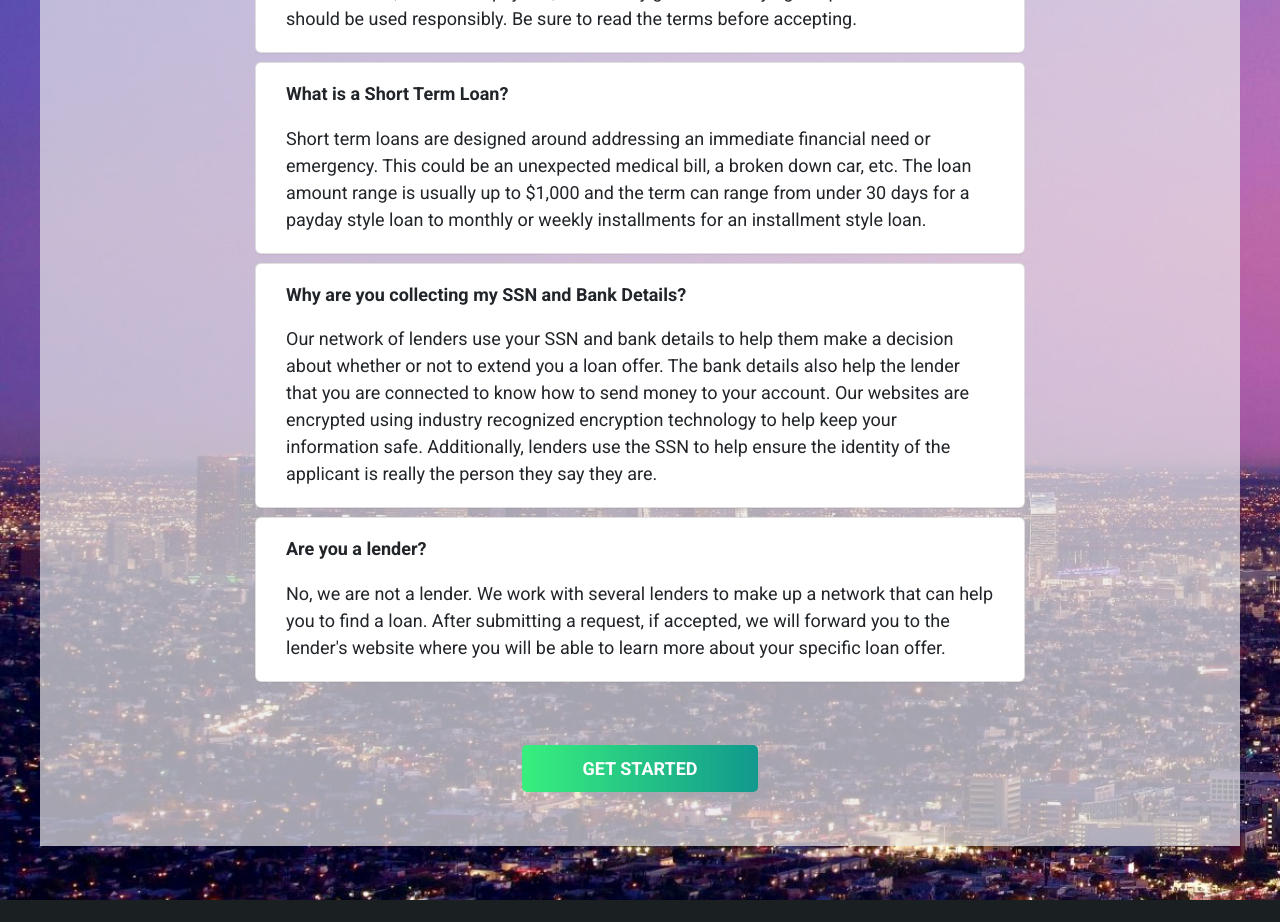
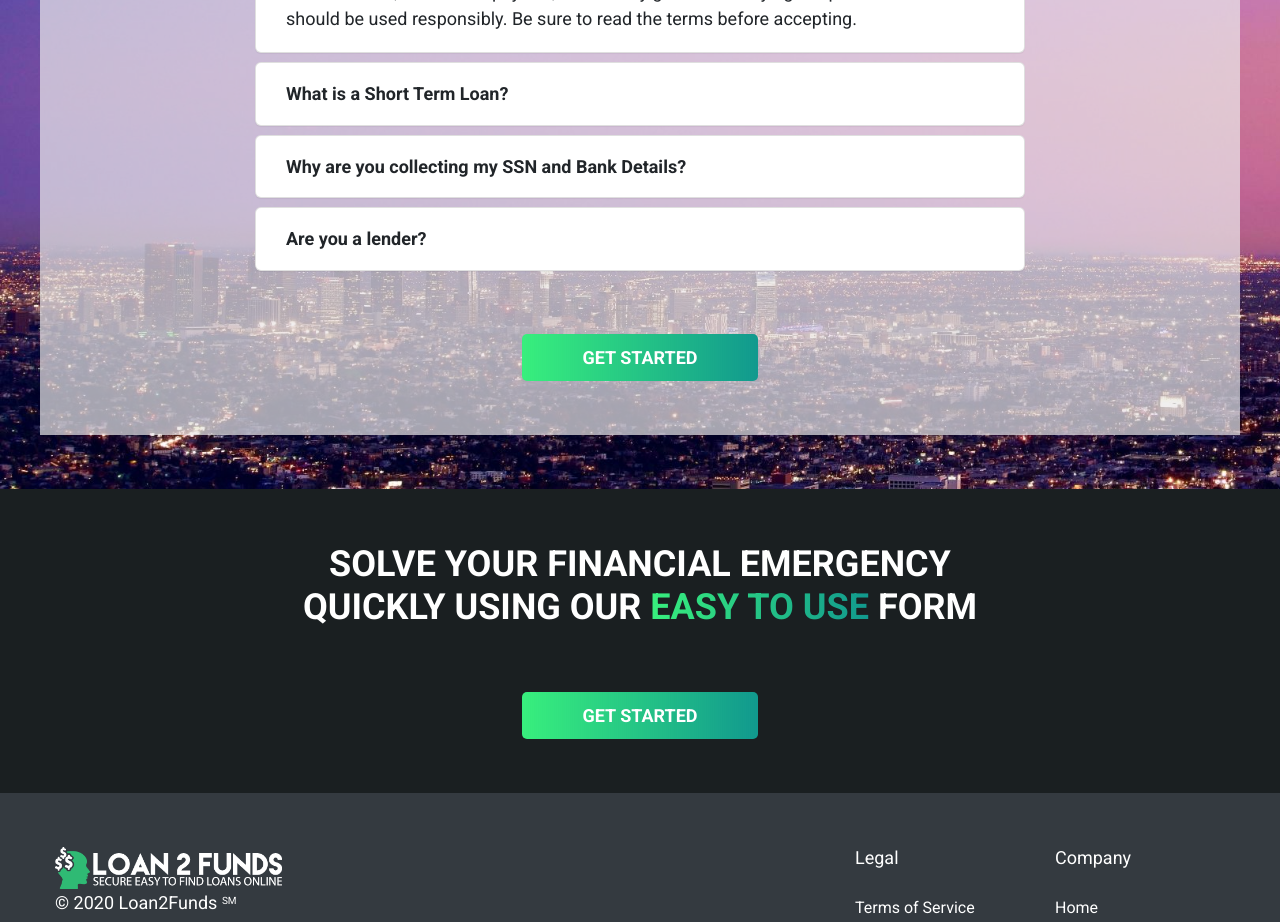
Before and after one commit to lapaso/leap-theory-test, a Vue app: page / in a window 1280 px wide. Shown: the part 3560-4482 px from the top of the page. Built offline with nearby package versions, Linux system fonts and the light colour scheme.

Commit message:
fixed  accordion component

```diff
--- a/src/components/Accordion.vue
+++ b/src/components/Accordion.vue
@@ -19,7 +19,7 @@
 
       <slot name="body" v-bind:item="item">
         <div
-          class="accordion-body"
+          class="accordion-body collapse"
           :id="bodyIdTemplate+index"
           :class="{ show: openedItems.indexOf(item.id ? item.id :index)!==-1 }"
           :aria-labelledby="headerIdTemplate+index"
```
